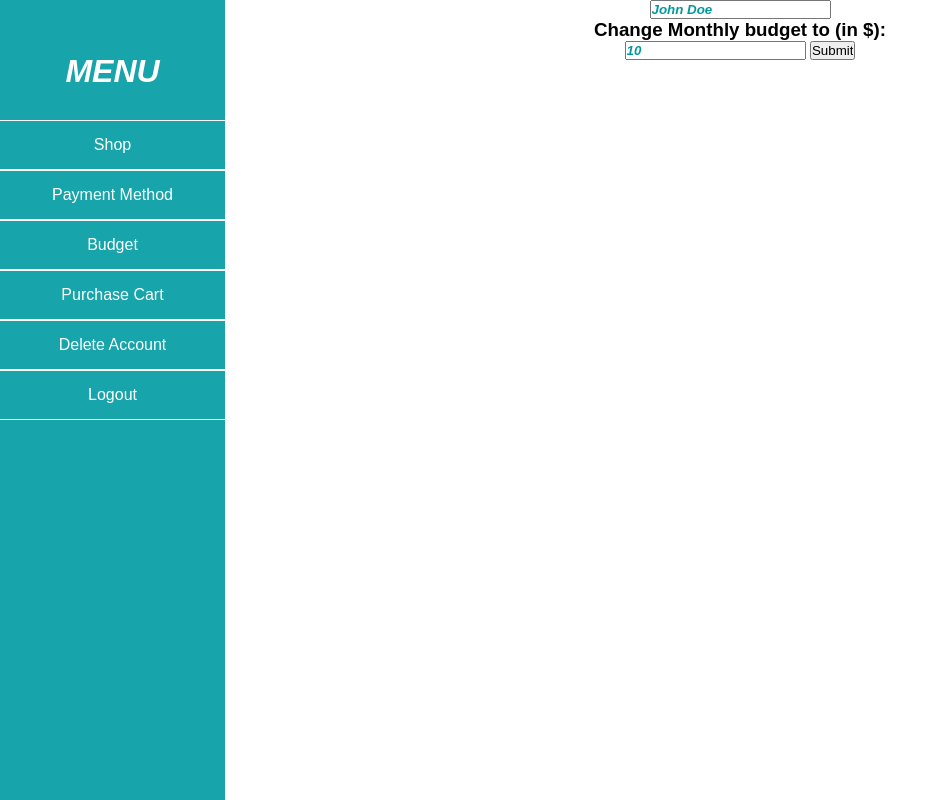
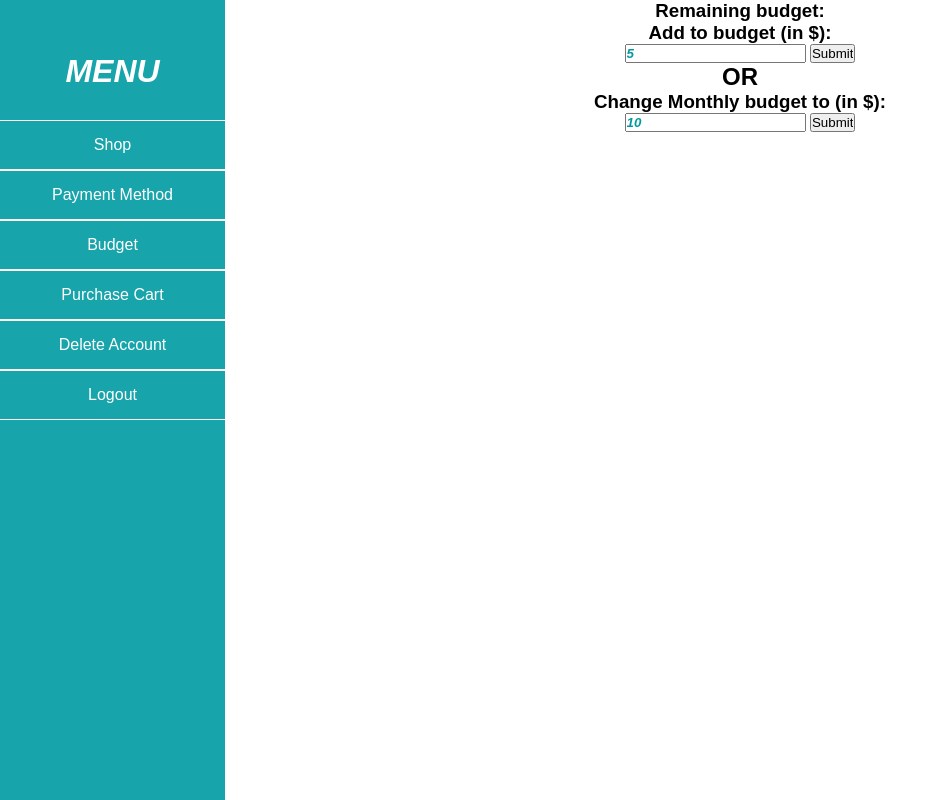
Before and after one commit to allygilbert/cs348-savemywallet, a Flask app: page /budget in a window 1280 px wide. Shown: the whole page, without its empty margins (0-948 px from the left). Run offline with Flask 2, Linux system fonts and the light colour scheme.

Commit message:
Added option to add to a user's budget

```diff
--- a/src/app.py
+++ b/src/app.py
@@ -435,16 +435,32 @@ def shopping_cart():
 @app.route('/budget', methods = ['GET', 'POST'])
 def budget():
     if request.method == 'POST':
-        username = session['username']
         print(request.form)
-        budget = request.form['monthly_budget']
-        print(username)
-        print(budget)
-        cursor = cnx.cursor(buffered = True)
-        changeBudget = "UPDATE user SET monthly_budget = %s WHERE username = %s"
-        cursor.execute(changeBudget, (budget, username,))
-        cnx.commit()
-        cursor.close()
+        if 'change_budget' in request.form:
+            username = session['username']
+            budget = request.form['monthly_budget']
+            print(username)
+            print(budget)
+            cursor = cnx.cursor(buffered = True)
+            changeBudget = "UPDATE user SET monthly_budget = %s WHERE username = %s"
+            cursor.execute(changeBudget, (budget, username,))
+            cnx.commit()
+            cursor.close()
+        if 'add_to_budget' in request.form:
+            username = session['username']
+            print(username)
+            #1. Get budget
+            cursor = cnx.cursor(buffered = True)
+            getBudget = "SELECT monthly_budget FROM user WHERE username = %s"
+            cursor.execute(getBudget, (username,))
+            budget = cursor.fetchone()
+            budget = budget[0]
+            print(budget)
+            add_to_budget = request.form['add_to_budget_i']
+
+            changeBudget = "UPDATE user SET monthly_budget = %s WHERE username = %s"
+            newBudget = budget + int(add_to_budget)
+            cursor.execute(changeBudget, (newBudget, username,))
     return render_template('budget.html')
 if __name__ == "__main__":
     app.debug = True
--- a/src/templates/budget.html
+++ b/src/templates/budget.html
@@ -22,10 +22,16 @@
 
 
         <form action="" method="post" name="changeBudget" enctype="multipart/form-data">
-            <input type="text" name="name" placeholder="John Doe">
+            <h3>Remaining budget: </h3>
+
+            <h3>Add to budget (in $): </h3>
+            <input name="add_to_budget_i" placeholder="5">
+            <input type="submit" name="add_to_budget">
+            <h2>OR</h2>
             <h3>Change Monthly budget to (in $):</h3>
-            <input name="monthly_budget" placeholder="10">
-            <input type="submit">
+            <input type="number" name="monthly_budget" placeholder="10">
+            <input type="submit" name="change_budget">
+
         </form>
         </div>
     </div>
```
Also changed, not shown: src/templates/transaction_history.html (added).
